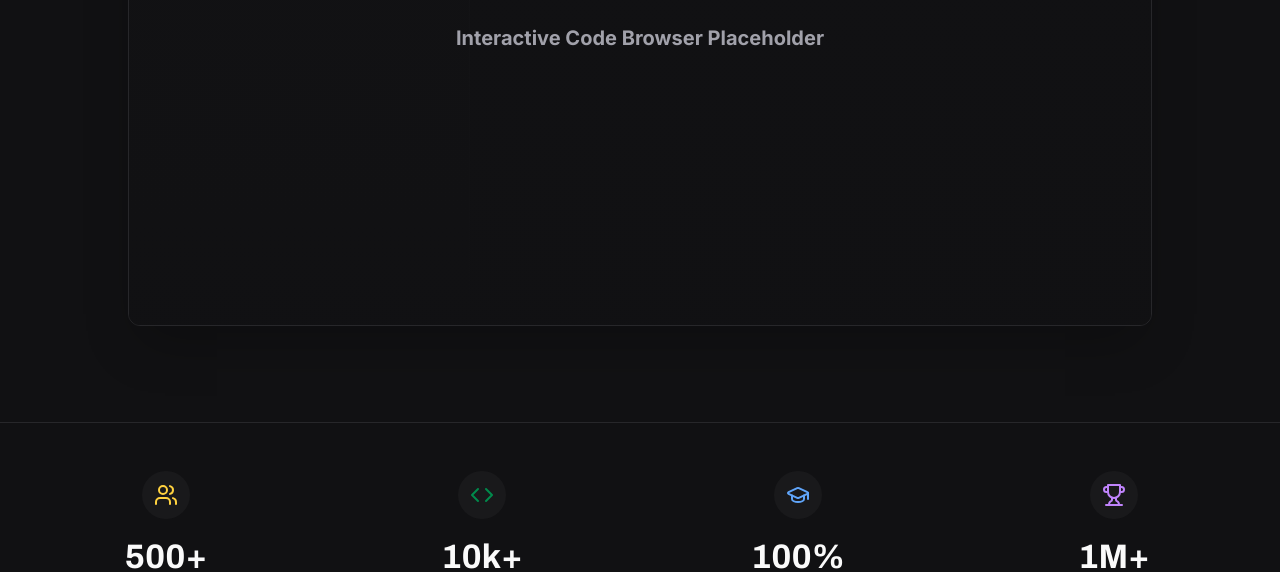
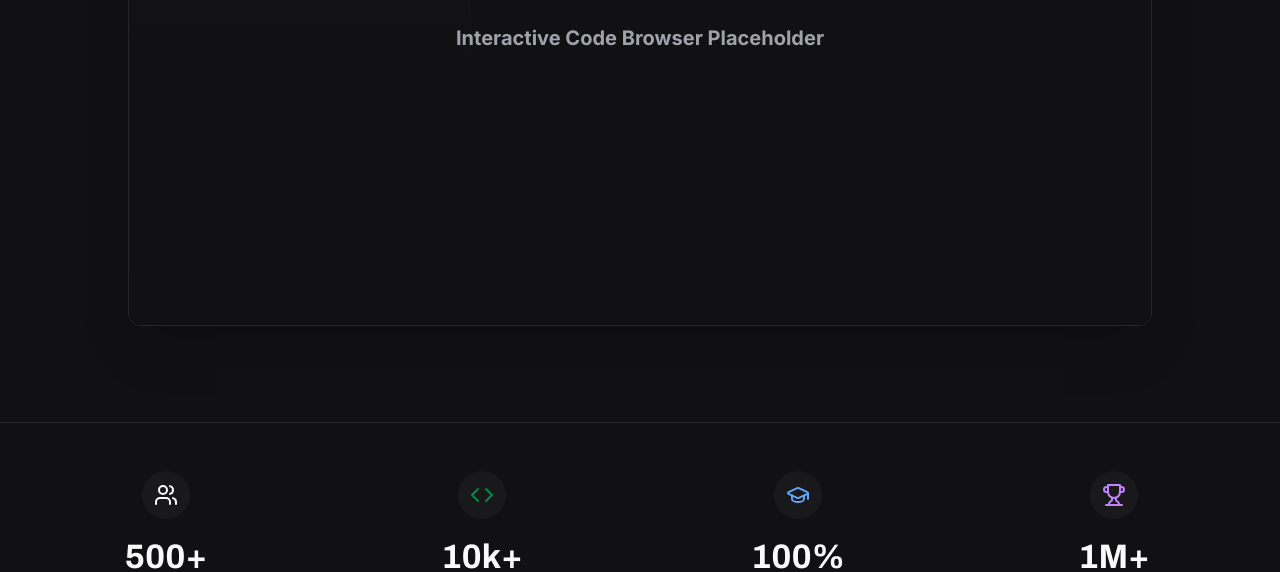
Before and after one commit to yamparalarahul27/Superteambr_academy, a Next.js app: page / in a window 1280 px wide. Shown: the part 980-1552 px from the top of the page. Built offline with nearby package versions, Linux system fonts and the light colour scheme.

Commit message:
chore: pause brand yellow implementation

```diff
--- a/tailwind.config.ts
+++ b/tailwind.config.ts
@@ -117,8 +117,8 @@ const config: Config = {
 					brand: 'hsl(var(--primary))',
 				},
 				// Brand Specific Aliases (from Brand Kit)
-				'brand-yellow': '#ffd23f',
-				'brand-cream': '#f7eacb',
+				// 'brand-yellow': '#ffd23f',
+				// 'brand-cream': '#f7eacb',
 				'brand-green': '#2f6b3f',
 				'brand-green-light': '#008c4c',
 				'brand-green-dark': '#1b231d',
```
Also changed, not shown: public/Logo.png.
